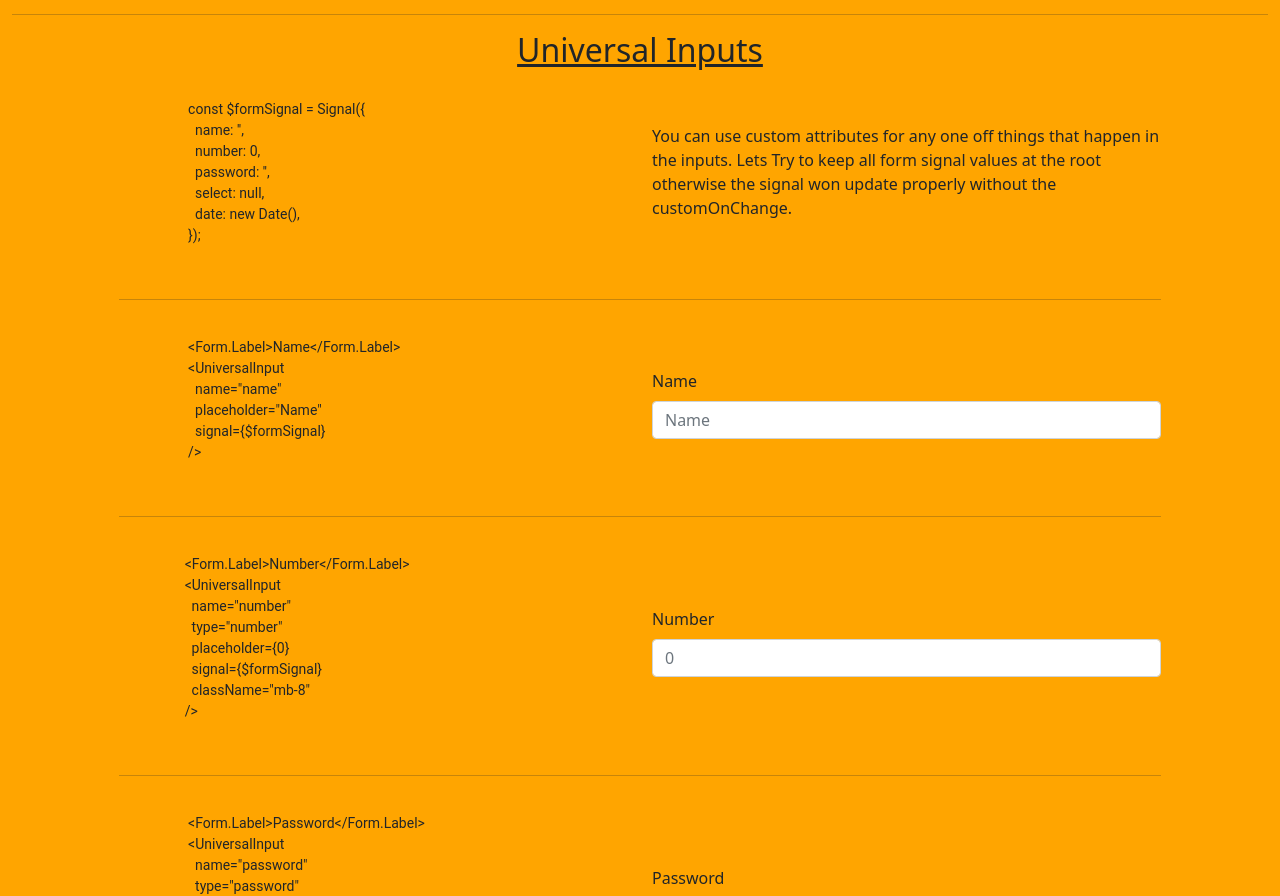
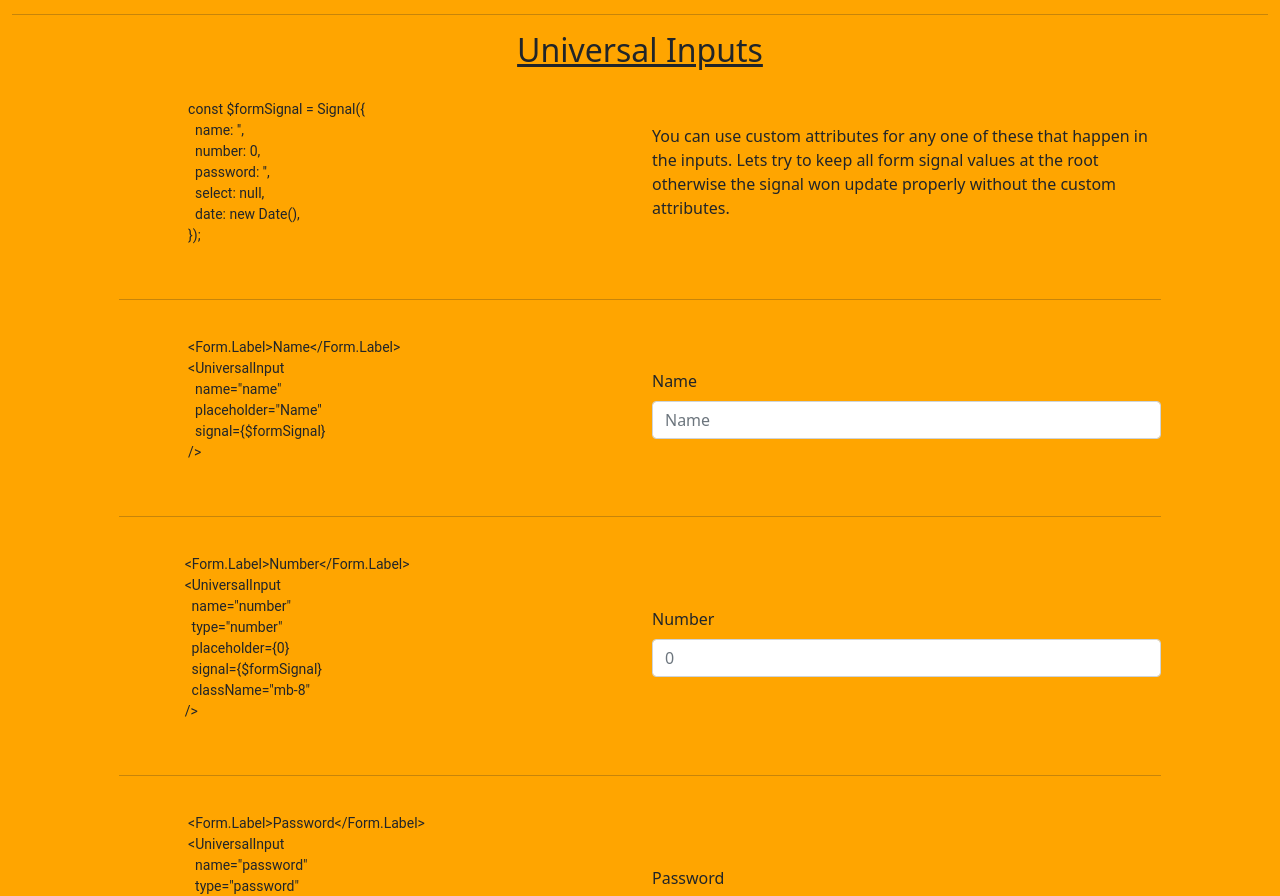
Before and after one commit to FYC-Labs/app-template-2024-vite-react, a React (Vite) app: page /ui-kit in a window 1280 px wide. Shown: the part 1993-2889 px from the top of the page. Built offline with nearby package versions, Linux system fonts and the light colour scheme.

Commit message:
fix: added final notes

```diff
--- a/src/components/views/UiKit/UiKit.jsx
+++ b/src/components/views/UiKit/UiKit.jsx
@@ -40,6 +40,7 @@ const $modalSignal = Signal({
 const UiKit = () => (
   <Container fluid className="bg-secondary pb-24">
     <h1 className="text-center py-16 text-decoration-underline">Hello, Bootstrap 5 & React-Bootstrap!</h1>
+
     {/* Table of Contents */}
     <Row className="text-center">
       <a href="https://react-bootstrap.netlify.app/" className="mb-16">Go to React Bootstrap Docs</a>
@@ -370,7 +371,7 @@ const UiKit = () => (
 
           </Col>
           <Col sm={6} className="my-auto">
-            <p>You can use custom attributes for any one off things that happen in the inputs. Lets Try to keep all form signal values at the root otherwise the signal won update properly without the customOnChange.</p>
+            <p>You can use custom attributes for any one of these that happen in the inputs. Lets try to keep all form signal values at the root otherwise the signal won update properly without the custom attributes.</p>
           </Col>
         </Row>
         <hr />
@@ -572,12 +573,10 @@ const UiKit = () => (
           </Dropdown.Menu>
         </Dropdown>
         <>
-
           <Dropdown className="mb-8" autoClose="inside">
             <Dropdown.Toggle id="dropdown-autoclose-inside">
               Clickable Outside
             </Dropdown.Toggle>
-
             <Dropdown.Menu>
               <Dropdown.Item href="">Menu Item</Dropdown.Item>
               <Dropdown.Item href="">Menu Item</Dropdown.Item>
@@ -589,7 +588,6 @@ const UiKit = () => (
             <Dropdown.Toggle id="dropdown-autoclose-outside">
               Clickable Inside
             </Dropdown.Toggle>
-
             <Dropdown.Menu>
               <Dropdown.Item href="">Menu Item</Dropdown.Item>
               <Dropdown.Item href="">Menu Item</Dropdown.Item>
@@ -601,7 +599,6 @@ const UiKit = () => (
             <Dropdown.Toggle id="dropdown-autoclose-false">
               Manual Close
             </Dropdown.Toggle>
-
             <Dropdown.Menu>
               <Dropdown.Item href="">Menu Item</Dropdown.Item>
               <Dropdown.Item href="">Menu Item</Dropdown.Item>
```
